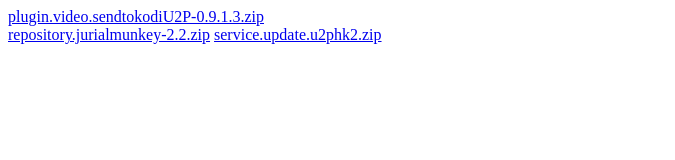
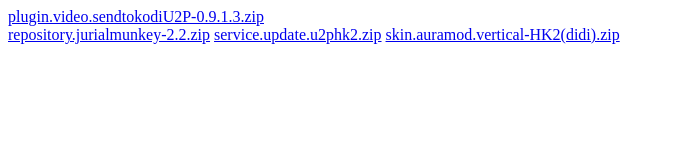
Before and after one commit to JinAshborn/U2Pplay, a plain HTML site: page index.html in a window 1280 px wide. Shown: the whole page, without its empty margins (0-675 px from the left). Drawn offline with Linux system fonts and the light colour scheme.

Commit message:
skin.auramod.vertical-HK2(didi)

```diff
--- a/index.html
+++ b/index.html
@@ -6,5 +6,6 @@
         <a href="plugin.video.sendtokodiU2P-0.9.1.3.zip">plugin.video.sendtokodiU2P-0.9.1.3.zip</a><br />
         <a href="repository.jurialmunkey-2.2.zip">repository.jurialmunkey-2.2.zip</a>
         <a href="service.update.u2phk2.zip">service.update.u2phk2.zip</a>
+        <a href="skin.auramod.vertical-HK2(didi).zip">skin.auramod.vertical-HK2(didi).zip</a>
 </body>
 </html>
```
Also changed, not shown: 1 other file.
